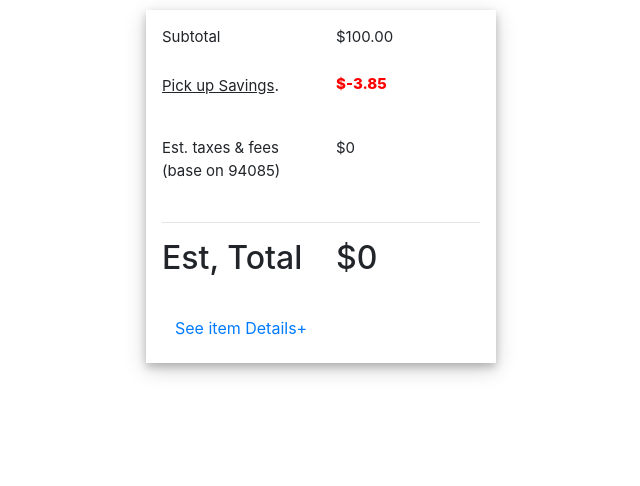
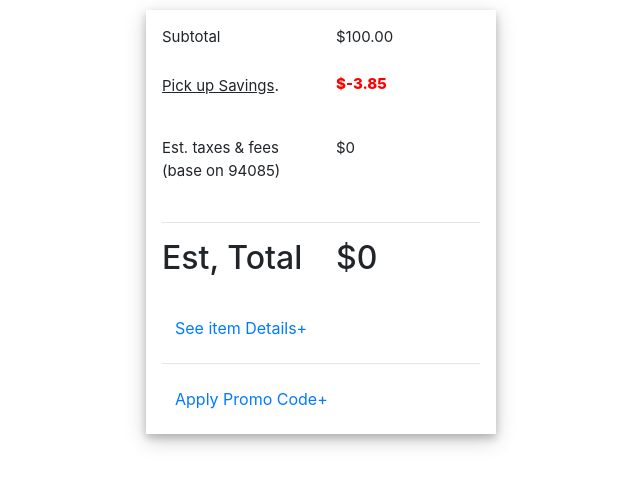
Before and after one commit to melitus/purchase-checkout-summary, a React (Create React App) app: page / in a window 1280 px wide. Shown: the top 486 px of the page, without its empty margins (319-959 px from the left). Built offline with nearby package versions, Linux system fonts and the light colour scheme.

Commit message:
created Promo Code component

```diff
--- a/src/App.css
+++ b/src/App.css
@@ -17,3 +17,11 @@
   outline: none;
   font-size: 15px ;
 }
+.price-strike{
+  text-decoration-line: line-through;
+  color: grey;
+}
+.promo-code-button:focus{
+  outline: none;
+
+}
--- a/src/App.js
+++ b/src/App.js
@@ -7,6 +7,7 @@ import PickupSavings from './components/PickupSavings/PIckupSavings';
 import TaxesFees from './components/TaxesFees/TaxesFees';
 import EstimatedTotal from './components/EstimatedTotal/EstimatedTotal';
 import ItemDetails from './components/ItemDetails/ItemDetails';
+import PromoCode from './components/PromoCode/PromoCode';
 
 class App extends Component {
   constructor(props){
@@ -16,7 +17,8 @@ class App extends Component {
       total: 100,
       pickupSavings: -3.85,
       taxes: 0,
-      estimatedTotal: 0
+      estimatedTotal: 0,
+      disablePromoButton: false
     }
   }
   render() {
@@ -28,7 +30,12 @@ class App extends Component {
            <TaxesFees taxes={this.state.taxes} />
            <hr />
            <EstimatedTotal price={this.state.estimatedTotal} />
-           <ItemDetails />
+           <ItemDetails price={this.state.estimatedTotal.toFixed(2)} />
+           <hr />
+           <PromoCode
+             giveDiscount={() => this.giveDiscountHandler()}
+             isDisabled ={this.state.disablePromoButton}
+           />
         </Container>
       </div>
     );
--- a/src/components/ItemDetails/ItemDetails.jsx
+++ b/src/components/ItemDetails/ItemDetails.jsx
@@ -17,11 +17,11 @@ class ItemDetails extends Component {
         return (
             <div>
                 <Button
-                 className="item-details-button"
-                 color="link"
-                 onClick={this.toggle}
-                 >
-                 {this.state.collapse === false ? "See" : "Hide"} item Details
+                    className="item-details-button"
+                    color="link"
+                    onClick={this.toggle}
+                >
+                    {this.state.collapse === false ? "See" : "Hide"} item Details
                  {this.state.collapse === false ? `+` : `-`}
                 </Button>
 
@@ -30,11 +30,14 @@ class ItemDetails extends Component {
                         <CardBody>
                             <Media>
                                 <Media left href="#">
-                                    <Media object src="holder.js/64x64" alt="Generic placeholder image" style={{width:100, height:100}}/>
+                                    <Media object src="https://i5.walmartimages.com/asr/e73e1252-642c-4473-93ea-fd3b564a7027_1.3e81ea58fa3042452fe185129a4a865f.jpeg?odnWidth=undefined&odnHeight=undefined&odnBg=ffffff"
+                                        alt="Generic placeholder image"
+                                        width={100}
+                                        height={100} />
                                 </Media>
                                 <Media body>
                                     <p>
-                                    Cras sit amet nibh libero, in gravida nulla
+                                      Essentials by OFM Ess 3085 Racing style leather Gaming chare, Red.
                                     </p>
                                     <Row className="show-grid">
                                         <Col xs={6}>
--- /dev/null
+++ b/src/components/PromoCode/PromoCode.jsx
@@ -0,0 +1,72 @@
+import React, {Component} from 'react';
+import {
+    Row,
+    Col,
+    Form,
+    FormGroup,
+    Label,
+    Button,
+    Collapse,
+    Input
+} from 'reactstrap';
+
+class PromoCode extends Component{
+    constructor(props){
+        super(props);
+        this.toggle = this.toggle.bind(this);
+        this.state ={
+            collapse: false,
+            value: ''
+        };
+    }
+    toggle() {
+        this.setState({ collapse: !this.state.collapse });
+    }
+    render(){
+        return(
+            <div>
+            <Button
+                className="promo-code-button"
+                color="link"
+                onClick={this.toggle}
+            >
+                {this.state.collapse === false ? "Apply" : "Hide"} Promo Code
+                 {this.state.collapse === false ? `+` : `-`}
+            </Button>
+                <Collapse isOpen={this.state.collapse}>
+                    <div className="div">
+                        <Row className="show-grid">
+                            <Col xs={6}>
+                                <Form inline>
+                                <FormGroup>
+                                <Label for="exampleEmail">Promo Code</Label>
+                                <Input
+                                  type="text"
+                                  name="promocode"
+                                  value={this.props.promocode}
+                                  placeholder="Enter promo code"
+                                  onChange={this.handleOnChange}/>
+
+                                </FormGroup>
+                                <Button
+                                 block
+                                 className="btn-round"
+                                 color="success"
+                                 disabled={this.props.isDisable}
+                                 onClick={this.props.giveDiscount}
+                                >
+                                Apply
+                                </Button>
+                                </Form>
+                            </Col>
+                        </Row>
+                    </div>
+
+
+                </Collapse>
+            </div>
+        );
+    }
+}
+
+export default PromoCode;
```
